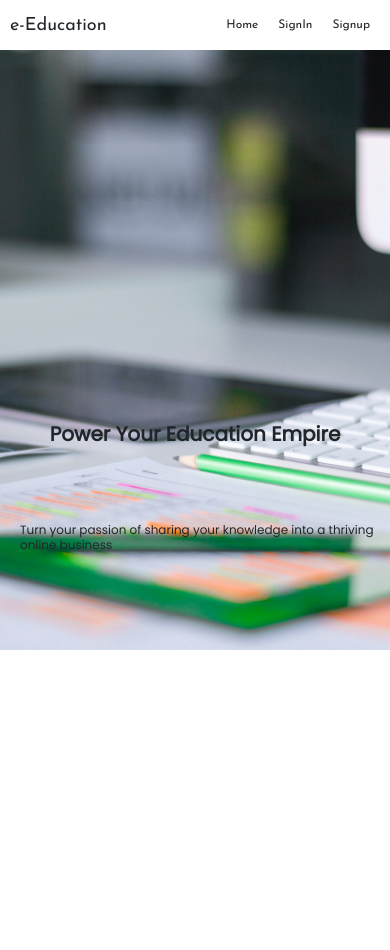
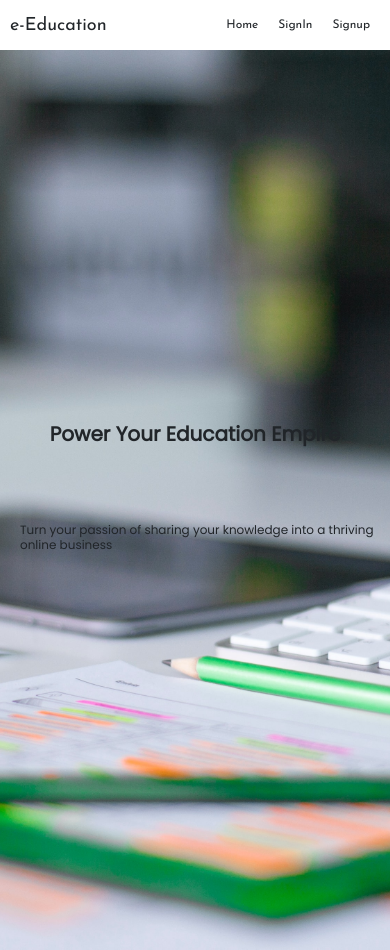
Before and after one commit to thilip2001/project1, a React (Create React App) app: page / in a window 390 px wide. Before the commit the page ends 844 px from the top, so only its background shows below. Built offline with nearby package versions, Linux system fonts and the light colour scheme.

Commit message:
media query added

```diff
--- a/src/pages/content/content.css
+++ b/src/pages/content/content.css
@@ -106,7 +106,7 @@
         font-size: 12px;
         height: 50vh;
         width: 100%;
-        margin-left:-13px;
+        margin-left:-10px;
     }
     .contentSubmit{
         position: absolute;
--- a/src/pages/home/home.css
+++ b/src/pages/home/home.css
@@ -68,7 +68,7 @@
     }
     .homeImg{
         width: 100%;
-        height:600px;
+        height:900px;
         object-fit:cover;
     }
 
```
